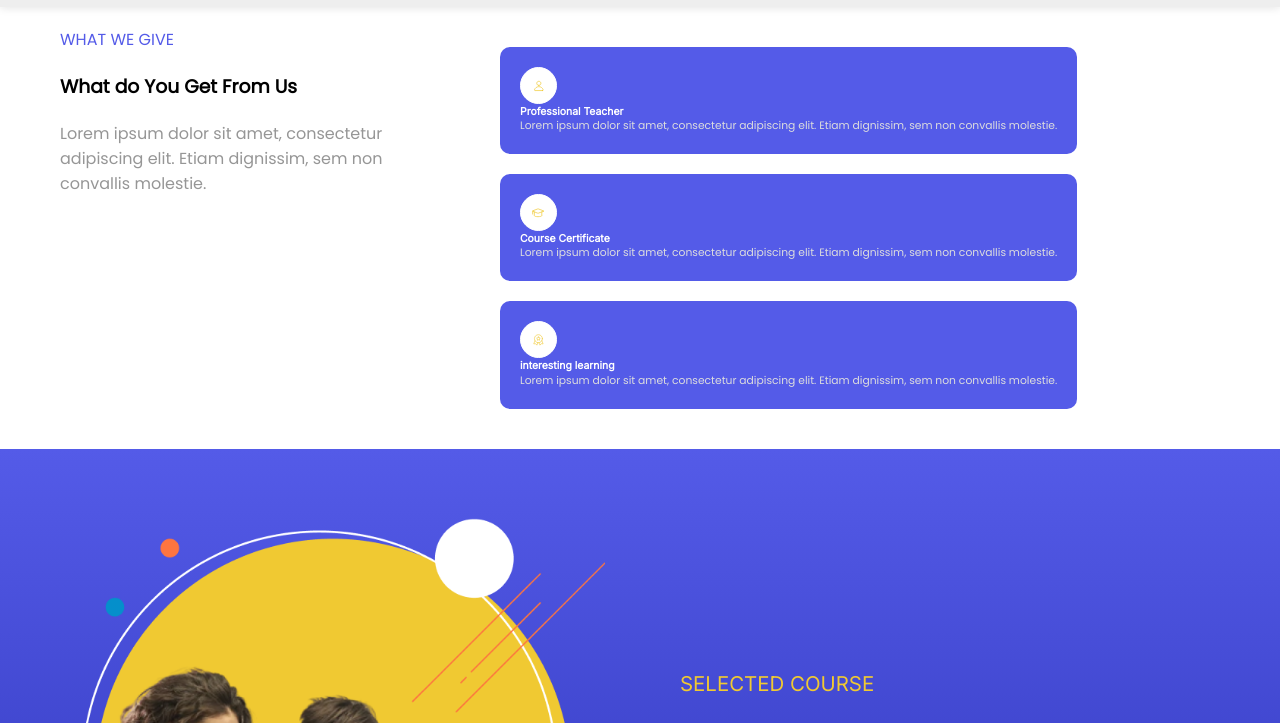
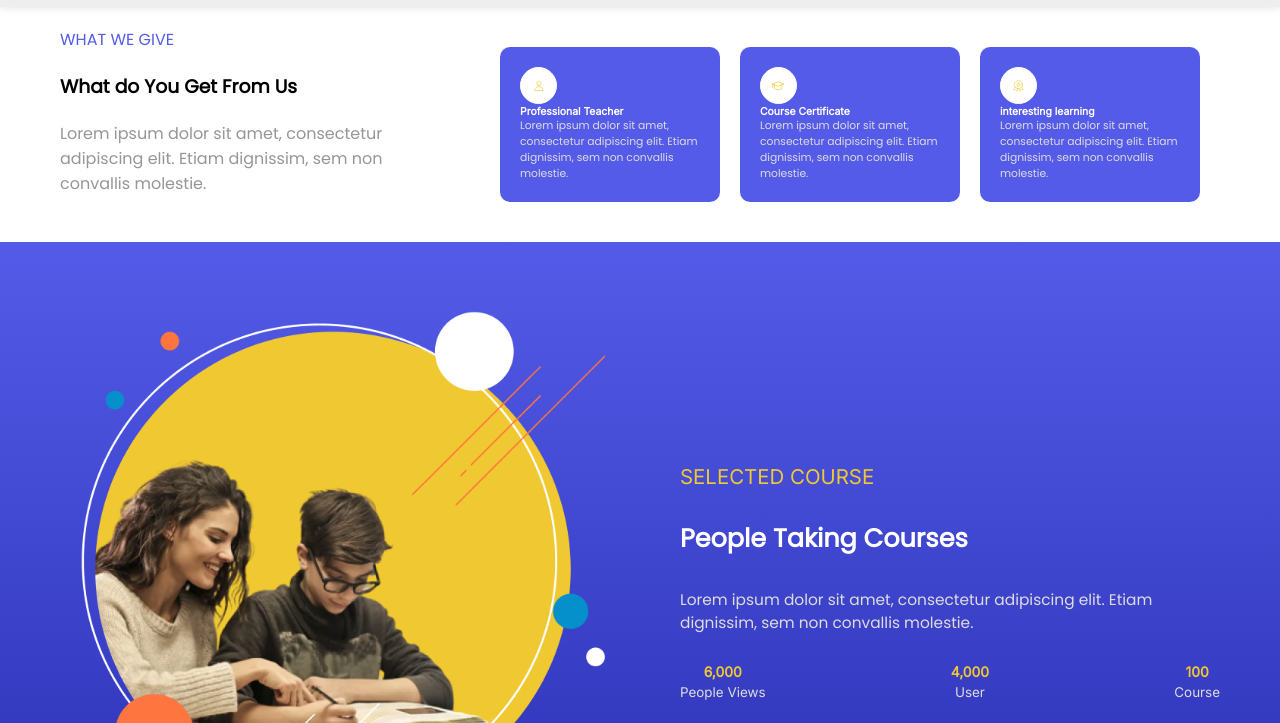
Before and after one commit to HananHIssa/mangcoding-Store, a plain HTML site: page index.html in a window 1280 px wide. Shown: the part 51-774 px from the top of the page. Drawn offline with Linux system fonts and the light colour scheme; files whose address does not match are found by name; a web font is replaced by a local one.

Commit message:
add frame2

```diff
--- a/main.css
+++ b/main.css
@@ -125,6 +125,7 @@ header .auth .Register{
 }
 .frame1 , .frame2 , .frame3 {
     background-color: #545BE8;
+    width: calc((100% - 40px) /3);
     padding: 20px 20px;
    font-family: Inter;
    font-size: 7.413px;
```
